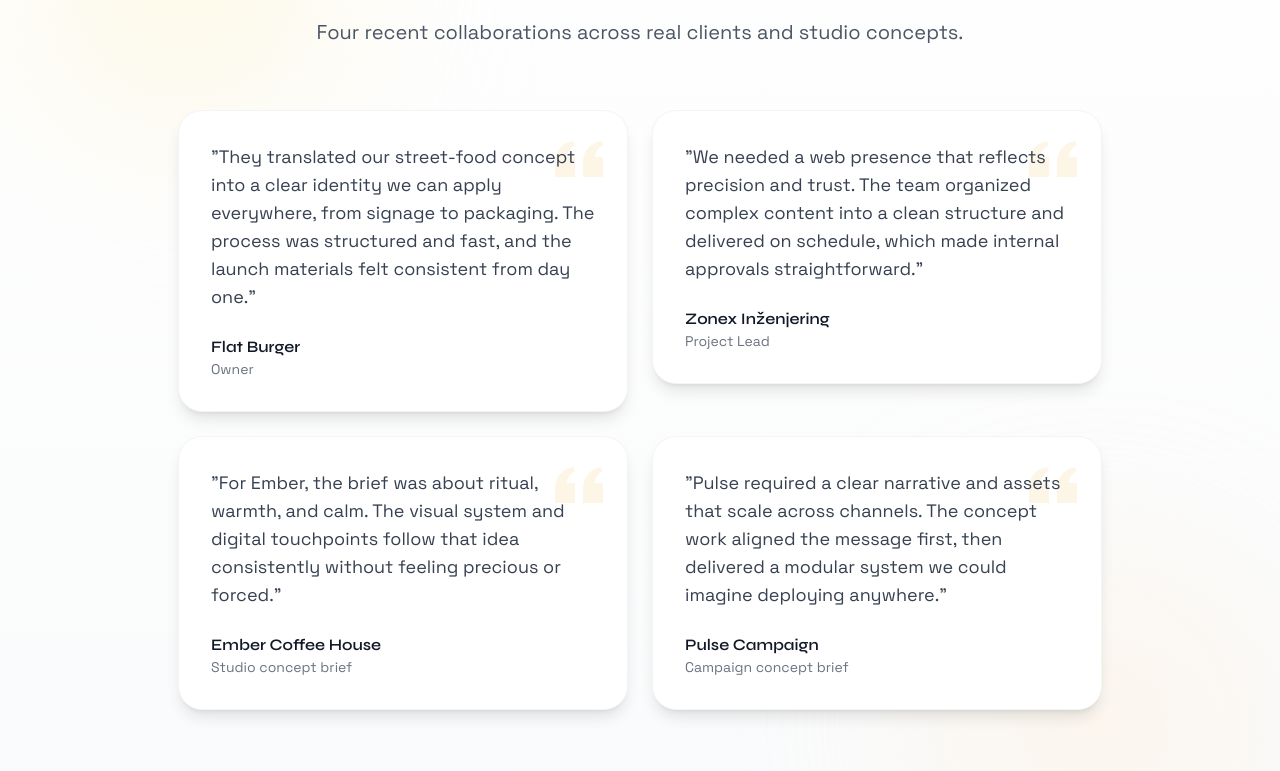
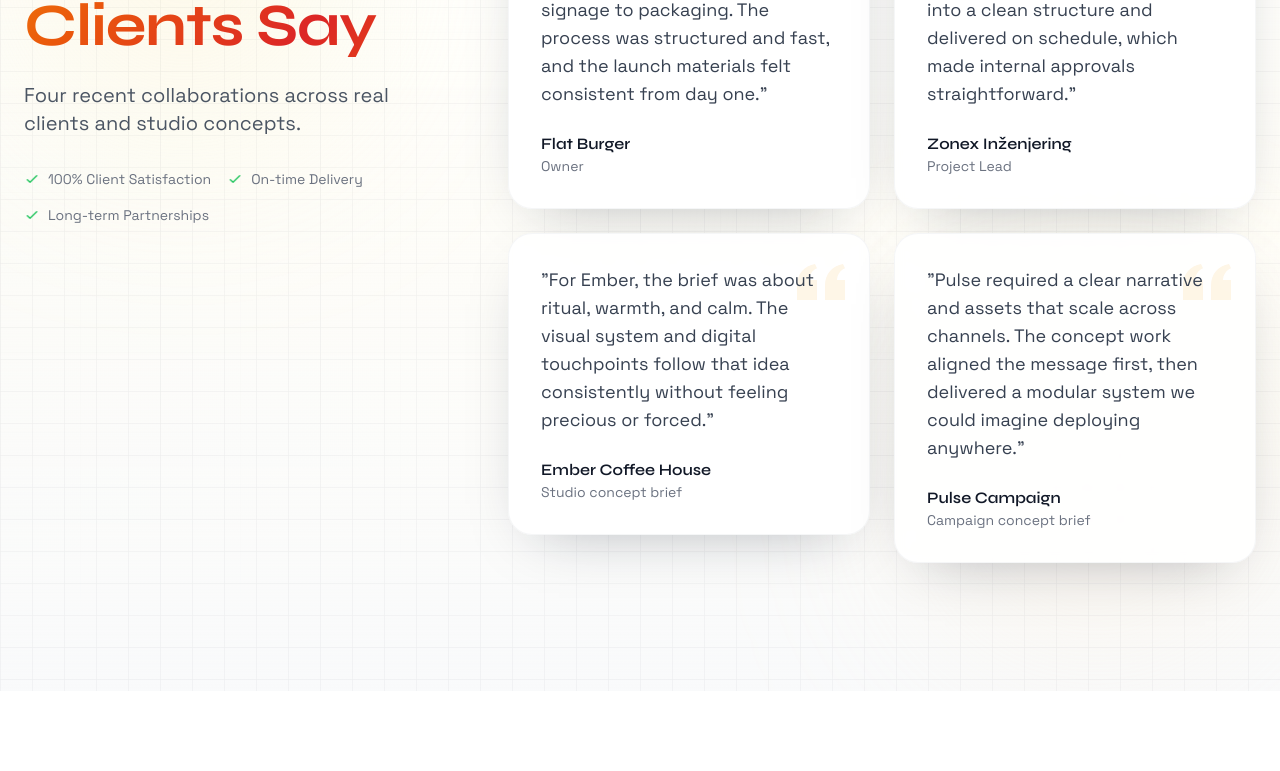
Before and after one commit to nemanja1033/thirtythree, a React (Vite) app: page / in a window 1280 px wide. Shown: the part 5488-6259 px from the top of the page. Built offline with nearby package versions, Linux system fonts and the light colour scheme.

Commit message:
Update TestimonialsSection component

```diff
--- a/src/components/TestimonialsSection.tsx
+++ b/src/components/TestimonialsSection.tsx
@@ -50,12 +50,13 @@
         delay: isMobile ? 0 : index * 0.1,
         ease: "easeOut",
       }}
-      whileHover={!isMobile ? { y: -8 } : undefined}
-      className="flex-shrink-0 w-[85vw] sm:w-[400px] md:w-[450px]"
+      whileHover={!isMobile ? { y: -6 } : undefined}
+      className="flex-shrink-0 w-[85vw] sm:w-[400px] md:w-auto"
     >
-      <div className="h-full p-6 md:p-8 rounded-2xl md:rounded-3xl bg-white border border-gray-100 shadow-lg hover:shadow-2xl transition-all duration-500 relative overflow-hidden group">
+      <div className="h-full p-6 md:p-8 rounded-2xl md:rounded-3xl bg-white/90 border border-gray-100/80 shadow-[0_20px_60px_-30px_rgba(15,23,42,0.35)] hover:shadow-[0_28px_80px_-32px_rgba(15,23,42,0.5)] transition-all duration-500 relative overflow-hidden group backdrop-blur-sm">
         {/* Gradient accent */}
-        <div className="absolute top-0 left-0 w-full h-1 bg-gradient-to-r from-amber-400 via-orange-500 to-rose-500 transform origin-left scale-x-0 group-hover:scale-x-100 transition-transform duration-500" />
+        <div className="absolute top-0 left-0 w-full h-1 bg-gradient-to-r from-amber-300 via-orange-400 to-rose-400 transform origin-left scale-x-0 group-hover:scale-x-100 transition-transform duration-500" />
+        <div className="absolute -top-20 -right-20 w-40 h-40 bg-amber-200/40 rounded-full blur-3xl opacity-0 group-hover:opacity-100 transition-opacity duration-700" />
 
         {/* Quote icon */}
         <div className="absolute top-6 right-6 opacity-10 group-hover:opacity-20 transition-opacity duration-500">
@@ -97,19 +98,28 @@
   return (
     <section
       ref={sectionRef}
-      className="py-16 md:py-32 bg-gradient-to-b from-white to-gray-50 relative overflow-hidden"
+      className="py-16 md:py-32 bg-gradient-to-b from-white via-amber-50/30 to-gray-50 relative overflow-hidden"
     >
       {/* Background decorations */}
-      <div className="absolute top-20 left-10 w-72 h-72 bg-amber-100/50 rounded-full blur-[100px] pointer-events-none" />
-      <div className="absolute bottom-20 right-10 w-72 h-72 bg-orange-100/50 rounded-full blur-[100px] pointer-events-none" />
+      <div className="absolute top-16 left-10 w-72 h-72 bg-amber-100/50 rounded-full blur-[110px] pointer-events-none" />
+      <div className="absolute bottom-16 right-10 w-72 h-72 bg-orange-100/40 rounded-full blur-[110px] pointer-events-none" />
+      <svg className="absolute inset-0 w-full h-full opacity-[0.06] pointer-events-none" aria-hidden="true">
+        <defs>
+          <pattern id="testimonial-grid" width="32" height="32" patternUnits="userSpaceOnUse">
+            <path d="M32 0H0V32" fill="none" stroke="currentColor" strokeWidth="1" />
+          </pattern>
+        </defs>
+        <rect width="100%" height="100%" fill="url(#testimonial-grid)" className="text-amber-400" />
+      </svg>
 
       <div className="container mx-auto px-5 md:px-6">
+        <div className="grid lg:grid-cols-[minmax(0,420px)_1fr] gap-10 lg:gap-16 items-start">
           {/* Header */}
           <motion.div
             initial={{ opacity: 0, y: 30 }}
             animate={headerInView ? { opacity: 1, y: 0 } : {}}
             transition={{ duration: 0.8, ease: [0.25, 0.1, 0.25, 1] }}
-          className="max-w-4xl mx-auto text-center mb-12 md:mb-16"
+            className="max-w-2xl text-center lg:text-left"
           >
             <span className="inline-flex items-center gap-2 mb-4 text-xs md:text-sm px-4 py-2 rounded-full bg-amber-100 text-amber-700 font-medium">
               <span className="w-1.5 h-1.5 rounded-full bg-amber-500" />
@@ -118,16 +128,44 @@
             <h2 className="text-3xl md:text-5xl lg:text-6xl font-bold mb-4 md:mb-6">
               <span className="block gradient-text">{t("testimonials.title")}</span>
             </h2>
-          <p className="text-base md:text-xl text-gray-600 max-w-2xl mx-auto">
+            <p className="text-base md:text-xl text-gray-600">
               {t("testimonials.subtitle")}
             </p>
+
+            {/* Trust indicators */}
+            <motion.div
+              initial={{ opacity: 0, y: 20 }}
+              animate={headerInView ? { opacity: 1, y: 0 } : {}}
+              transition={{ duration: 0.6, delay: 0.3 }}
+              className="mt-8 flex flex-wrap justify-center lg:justify-start gap-4 text-gray-500 text-sm"
+            >
+              <div className="flex items-center gap-2">
+                <svg className="w-4 h-4 text-green-500" fill="none" stroke="currentColor" viewBox="0 0 24 24">
+                  <path strokeLinecap="round" strokeLinejoin="round" strokeWidth={2} d="M5 13l4 4L19 7" />
+                </svg>
+                <span>{t("testimonials.trust.1")}</span>
+              </div>
+              <div className="flex items-center gap-2">
+                <svg className="w-4 h-4 text-green-500" fill="none" stroke="currentColor" viewBox="0 0 24 24">
+                  <path strokeLinecap="round" strokeLinejoin="round" strokeWidth={2} d="M5 13l4 4L19 7" />
+                </svg>
+                <span>{t("testimonials.trust.2")}</span>
+              </div>
+              <div className="flex items-center gap-2">
+                <svg className="w-4 h-4 text-green-500" fill="none" stroke="currentColor" viewBox="0 0 24 24">
+                  <path strokeLinecap="round" strokeLinejoin="round" strokeWidth={2} d="M5 13l4 4L19 7" />
+                </svg>
+                <span>{t("testimonials.trust.3")}</span>
+              </div>
+            </motion.div>
           </motion.div>
 
-        {/* Testimonials horizontal scroll */}
-        <div className="relative -mx-5 md:mx-0">
-          <div className="flex gap-4 md:gap-6 overflow-x-auto pb-6 px-5 md:px-0 snap-x snap-mandatory scrollbar-hide md:justify-center md:flex-wrap">
+          {/* Testimonials */}
+          <div className="relative -mx-5 lg:mx-0">
+            <div className="pointer-events-none absolute inset-y-0 right-0 w-12 bg-gradient-to-l from-white via-white/70 to-transparent md:hidden" />
+            <div className="flex md:grid md:grid-cols-2 gap-4 md:gap-6 overflow-x-auto md:overflow-visible pb-6 md:pb-0 px-5 md:px-0 snap-x snap-mandatory scrollbar-hide">
               {testimonials.map((testimonial, index) => (
-              <div key={testimonial.id} className="snap-center">
+                <div key={testimonial.id} className="snap-center md:snap-none">
                   <TestimonialCard
                     testimonial={testimonial}
                     index={index}
@@ -138,33 +176,7 @@
               ))}
             </div>
           </div>
-
-        {/* Trust indicators */}
-        <motion.div
-          initial={{ opacity: 0, y: 20 }}
-          animate={headerInView ? { opacity: 1, y: 0 } : {}}
-          transition={{ duration: 0.6, delay: 0.4 }}
-          className="mt-12 md:mt-16 flex flex-wrap justify-center gap-6 md:gap-12 text-gray-500 text-sm"
-        >
-          <div className="flex items-center gap-2">
-            <svg className="w-5 h-5 text-green-500" fill="none" stroke="currentColor" viewBox="0 0 24 24">
-              <path strokeLinecap="round" strokeLinejoin="round" strokeWidth={2} d="M5 13l4 4L19 7" />
-            </svg>
-            <span>{t("testimonials.trust.1")}</span>
         </div>
-          <div className="flex items-center gap-2">
-            <svg className="w-5 h-5 text-green-500" fill="none" stroke="currentColor" viewBox="0 0 24 24">
-              <path strokeLinecap="round" strokeLinejoin="round" strokeWidth={2} d="M5 13l4 4L19 7" />
-            </svg>
-            <span>{t("testimonials.trust.2")}</span>
-          </div>
-          <div className="flex items-center gap-2">
-            <svg className="w-5 h-5 text-green-500" fill="none" stroke="currentColor" viewBox="0 0 24 24">
-              <path strokeLinecap="round" strokeLinejoin="round" strokeWidth={2} d="M5 13l4 4L19 7" />
-            </svg>
-            <span>{t("testimonials.trust.3")}</span>
-          </div>
-        </motion.div>
       </div>
     </section>
   );
```
Lines whose indentation alone changed are shown as unchanged.
